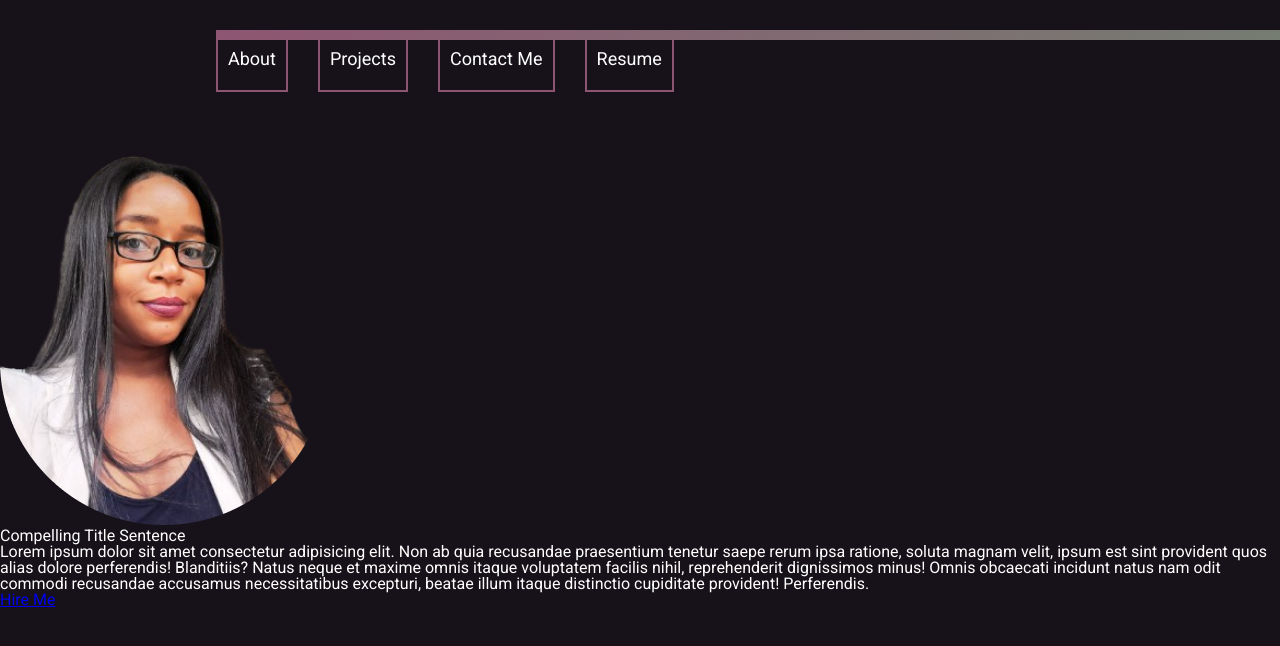
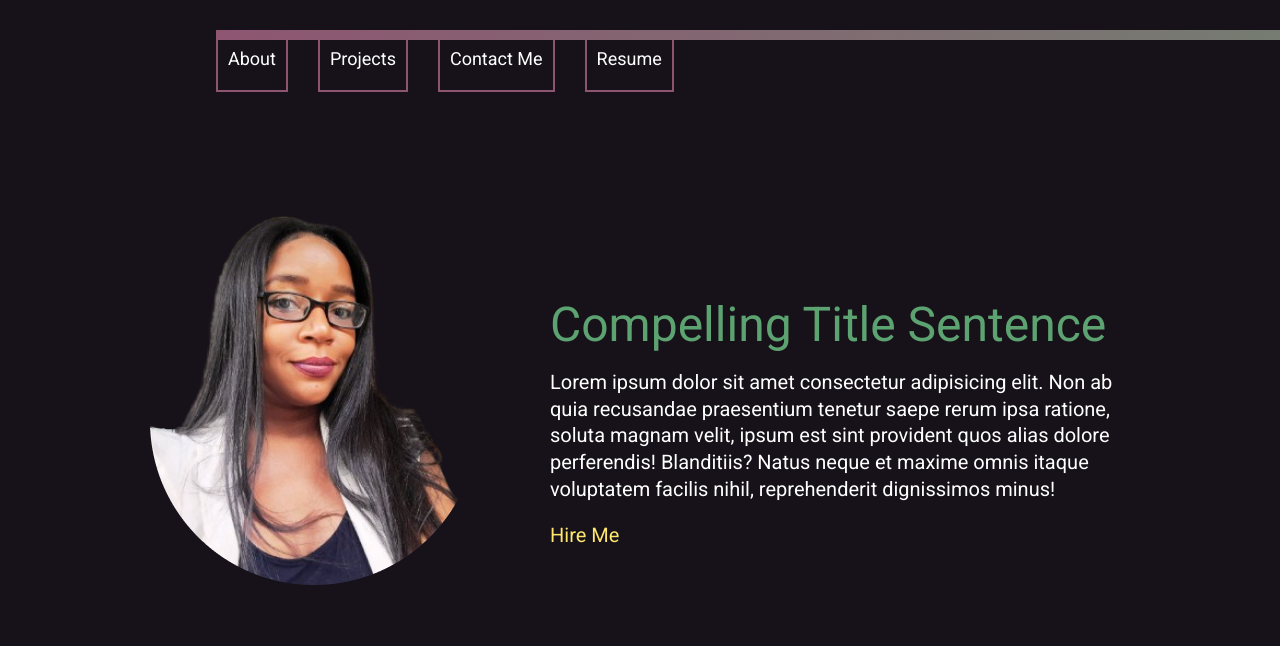
Before and after one commit to KarenDouglas/MyPortfolioWebsite-React, a React (Vite) app in the folder client/: page / in a window 1280 px wide. Shown: the top 646 px of the page. Built offline with nearby package versions, Linux system fonts and the light colour scheme.

Commit message:
style about page for all screens

```diff
--- a/client/src/components/Project.jsx
+++ b/client/src/components/Project.jsx
@@ -23,11 +23,13 @@ export default function Project(props) {
                         <article className="project-desc-container">
                             <p className="desc">{props.desc}</p>
                             <section className='project-link-group'>
+                                {props.liveSite &&
                                 <a
                                 href={props.liveSite}
                                 target='_blank'
                                 >
                                     View Site</a>
+                                }
                                 <a
                                 href={props.github}
                                 target='_blank'
--- a/client/src/css/about.css
+++ b/client/src/css/about.css
@@ -0,0 +1,55 @@
+.main-container{
+max-width: 400px;
+margin: 0 auto;
+display: flex;
+flex-direction: column;
+justify-content: center;
+padding-left: 20px;
+
+}
+.pitch h1{
+    margin-top: 30px;
+    color: var(--greenColor);
+    font-size: var(--fontLarge);
+    text-align: center;
+}
+.pitch p{
+    font-size: var(--fontSmall);
+    max-width: 400px;
+    text-align: center;
+    line-height: 1.33;
+    margin: 20px 0;
+}
+.hire{
+    text-decoration: none;
+    color: var(--linkColor);
+}
+
+.hire:hover{
+    text-decoration: underline;
+}
+.profilePic{
+    margin-top: 60px;
+}
+@media screen and (min-width: 670px){
+    .main-container{
+        flex-direction: row;
+        max-width: 1000px;
+        align-items: center;
+        justify-content: space-between;
+    }
+    .pitch{
+        margin-top: 100px;
+    }
+    .pitch h1{
+        text-align:left;
+        font-size: 48px;
+    }
+    .pitch p{
+        text-align: left;
+        font-size: 20px;
+        line-height: 1.33;
+        max-width: 600px;
+
+    }
+}
--- a/client/src/pages/AboutPage.jsx
+++ b/client/src/pages/AboutPage.jsx
@@ -1,20 +1,20 @@
-import react from 'react';
-
+import React from 'react';
+import '../css/about.css'
 
 
 export default function AboutPage() {
     return (
         <>
-        <main>
+        <main className="main-container">
             <picture>
                 <img className='profilePic' src="../assets/profilePic.png" alt="" />
 
             </picture>
             <section className='pitch'>
                 <h1>Compelling Title Sentence</h1>
-                <p>Lorem ipsum dolor sit amet consectetur adipisicing elit. Non ab quia recusandae praesentium tenetur saepe rerum ipsa ratione, soluta magnam velit, ipsum est sint provident quos alias dolore perferendis! Blanditiis?
-                Natus neque et maxime omnis itaque voluptatem facilis nihil, reprehenderit dignissimos minus! Omnis obcaecati incidunt natus nam odit commodi recusandae accusamus necessitatibus excepturi, beatae illum itaque distinctio cupiditate provident! Perferendis.</p>
-                <p><a href="/contact">Hire Me</a></p>
+                <p className="desc">Lorem ipsum dolor sit amet consectetur adipisicing elit. Non ab quia recusandae praesentium tenetur saepe rerum ipsa ratione, soluta magnam velit, ipsum est sint provident quos alias dolore perferendis! Blanditiis?
+                Natus neque et maxime omnis itaque voluptatem facilis nihil, reprehenderit dignissimos minus!</p>
+                <p><a className="hire" href="/contact">Hire Me</a></p>
             </section>
         </main>
         </>
--- a/client/src/pages/ProjectsPage.jsx
+++ b/client/src/pages/ProjectsPage.jsx
@@ -6,9 +6,7 @@ import { json, useParams } from 'react-router-dom';
 export default function ProjectsPage() {
     const [jsonData, setJsonData] = useState(null);
     const [project, setProject] = useState(null);
-
     const { projectId } = useParams();
-    // renders the first project
 
     // renders data from json db
     useEffect(() => {
@@ -54,8 +52,6 @@ export default function ProjectsPage() {
             />
 
         }
-
-
         </>
     )
 }
```
